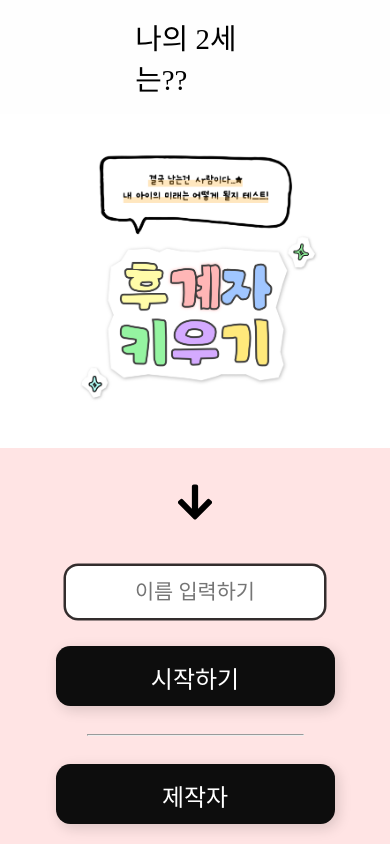
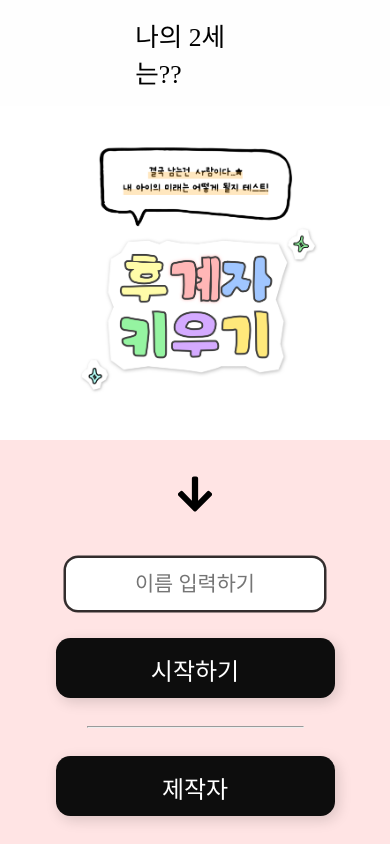
Before and after one commit to ds5105119/Skrr, a Next.js app: page / in a window 390 px wide. Shown: the top 844 px of the page. Built offline with nearby package versions, Linux system fonts and the light colour scheme; a web font is replaced by a local one.

Commit message:
mobile text size resize

```diff
--- a/src/app/page.module.css
+++ b/src/app/page.module.css
@@ -173,6 +173,6 @@
     }
 
     .headertext {
-        font-size: 1.8rem;
+        font-size: 1.6rem;
     }
 }
```
